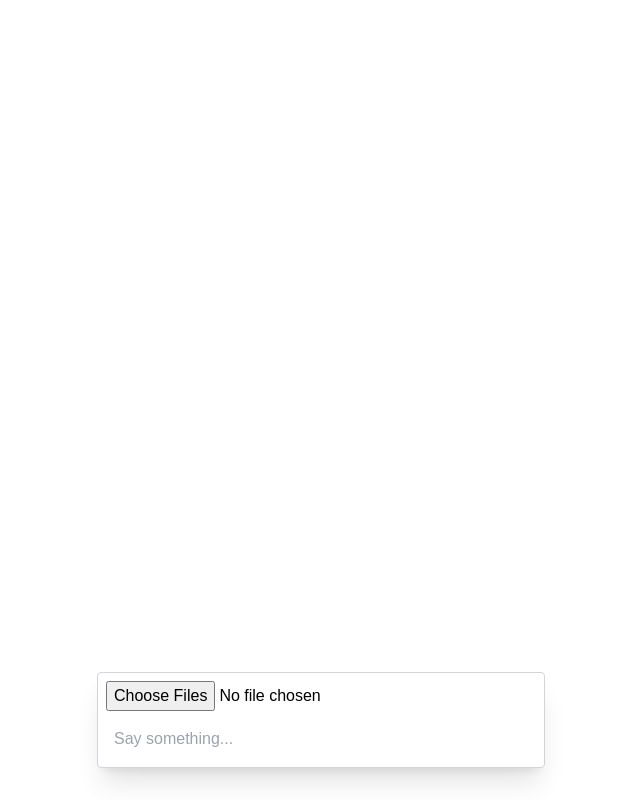
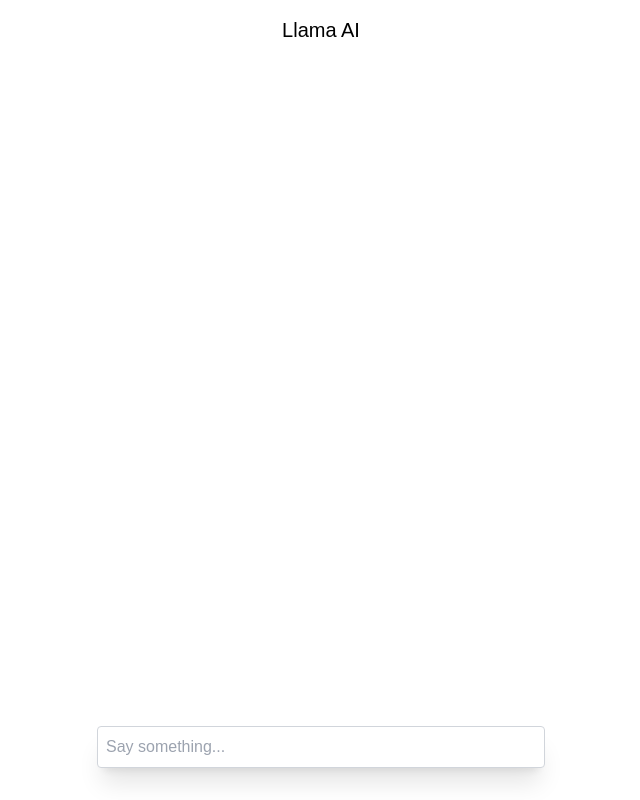
Before and after one commit to irvanshandika/ChatAja, a Next.js app: page / in a window 1280 px wide. Shown: the whole page, without its empty margins (319-959 px from the left). Built offline with nearby package versions, Linux system fonts and the light colour scheme; a web font is replaced by a local one.

Commit message:
Change UI

```diff
--- a/package.json
+++ b/package.json
@@ -9,6 +9,7 @@
     "lint": "next lint"
   },
   "dependencies": {
+    "@ai-sdk/cohere": "^0.0.27",
     "@google/generative-ai": "^0.21.0",
     "ai": "^3.4.30",
     "next": "15.0.2",
--- a/src/components/chat.tsx
+++ b/src/components/chat.tsx
@@ -1,57 +1,39 @@
 "use client";
-
 import { useChat } from "ai/react";
-import { useRef, useState } from "react";
-import Image from "next/image";
+import MetaIcon from "./icons/MetaIcon";
+import UserIcon from "./icons/UserIcon";
 
 export default function Chat() {
   const { messages, input, handleInputChange, handleSubmit } = useChat();
 
-  const [files, setFiles] = useState<FileList | undefined>(undefined);
-  const fileInputRef = useRef<HTMLInputElement>(null);
-
   return (
-    <div className="flex flex-col w-full max-w-md py-24 mx-auto stretch">
-      {messages.map((m) => (
-        <div key={m.id} className="whitespace-pre-wrap">
-          {m.role === "user" ? "User: " : "AI: "}
-          {m.content}
-          <div>
-            {m?.experimental_attachments
-              ?.filter((attachment) => attachment?.contentType?.startsWith("image/"))
-              .map((attachment, index) => (
-                <Image key={`${m.id}-${index}`} src={attachment.url} width={500} height={500} alt={attachment.name ?? `attachment-${index}`} />
-              ))}
-          </div>
+    <div className="p-4">
+      <header className="text-center">
+        <h1 className="text-xl">Llama AI</h1>
+      </header>
+      <div className="flex flex-col justify-between w-full max-w-md mx-auto stretch">
+        <div className="flex-grow overflow-y-auto">
+          {messages.map((m) => (
+            <div key={m.id} className="whitespace-pre-wrap flex gap-x-2">
+              {m.role === "user" ? (
+                <>
+                  <UserIcon className="w-6 h-6 inline-block" />
+                  <span>:</span>
+                </>
+              ) : (
+                <>
+                  <MetaIcon className="w-6 h-6 inline-block" />
+                  <span>:</span>
+                </>
+              )}
+              {m.content.replace(/[*_`~]/g, "")}
+            </div>
+          ))}
         </div>
-      ))}
-
-      <form
-        className="fixed bottom-0 w-full max-w-md p-2 mb-8 border border-gray-300 bg-white rounded shadow-xl space-y-2"
-        onSubmit={(event) => {
-          handleSubmit(event, {
-            experimental_attachments: files,
-          });
-
-          setFiles(undefined);
-
-          if (fileInputRef.current) {
-            fileInputRef.current.value = "";
-          }
-        }}>
-        <input
-          type="file"
-          className=""
-          onChange={(event) => {
-            if (event.target.files) {
-              setFiles(event.target.files);
-            }
-          }}
-          multiple
-          ref={fileInputRef}
-        />
-        <input className="w-full p-2" value={input} placeholder="Say something..." onChange={handleInputChange} />
-      </form>
+        <form onSubmit={handleSubmit}>
+          <input className="fixed bottom-0 w-full max-w-md p-2 mb-8 border border-gray-300 rounded shadow-xl" value={input} placeholder="Say something..." onChange={handleInputChange} />
+        </form>
+      </div>
     </div>
   );
 }
--- /dev/null
+++ b/src/components/icons/MetaIcon.tsx
@@ -0,0 +1,29 @@
+import { SVGProps } from "react";
+
+export default function MetaIcon(props: SVGProps<SVGSVGElement>) {
+  return (
+    <svg xmlns="http://www.w3.org/2000/svg" width="1.5em" height="1em" viewBox="0 0 256 171" {...props}>
+      <defs>
+        <linearGradient id="logosMetaIcon0" x1="13.878%" x2="89.144%" y1="55.934%" y2="58.694%">
+          <stop offset="0%" stopColor="#0064E1"></stop>
+          <stop offset="40%" stopColor="#0064E1"></stop>
+          <stop offset="83%" stopColor="#0073EE"></stop>
+          <stop offset="100%" stopColor="#0082FB"></stop>
+        </linearGradient>
+        <linearGradient id="logosMetaIcon1" x1="54.315%" x2="54.315%" y1="82.782%" y2="39.307%">
+          <stop offset="0%" stopColor="#0082FB"></stop>
+          <stop offset="100%" stopColor="#0064E0"></stop>
+        </linearGradient>
+      </defs>
+      <path
+        fill="#0081FB"
+        d="M27.651 112.136c0 9.775 2.146 17.28 4.95 21.82c3.677 5.947 9.16 8.466 14.751 8.466c7.211 0 13.808-1.79 26.52-19.372c10.185-14.092 22.186-33.874 30.26-46.275l13.675-21.01c9.499-14.591 20.493-30.811 33.1-41.806C161.196 4.985 172.298 0 183.47 0c18.758 0 36.625 10.87 50.3 31.257C248.735 53.584 256 81.707 256 110.729c0 17.253-3.4 29.93-9.187 39.946c-5.591 9.686-16.488 19.363-34.818 19.363v-27.616c15.695 0 19.612-14.422 19.612-30.927c0-23.52-5.484-49.623-17.564-68.273c-8.574-13.23-19.684-21.313-31.907-21.313c-13.22 0-23.859 9.97-35.815 27.75c-6.356 9.445-12.882 20.956-20.208 33.944l-8.066 14.289c-16.203 28.728-20.307 35.271-28.408 46.07c-14.2 18.91-26.324 26.076-42.287 26.076c-18.935 0-30.91-8.2-38.325-20.556C2.973 139.413 0 126.202 0 111.148z"></path>
+      <path
+        fill="url(#logosMetaIcon0)"
+        d="M21.802 33.206C34.48 13.666 52.774 0 73.757 0C85.91 0 97.99 3.597 110.605 13.897c13.798 11.261 28.505 29.805 46.853 60.368l6.58 10.967c15.881 26.459 24.917 40.07 30.205 46.49c6.802 8.243 11.565 10.7 17.752 10.7c15.695 0 19.612-14.422 19.612-30.927l24.393-.766c0 17.253-3.4 29.93-9.187 39.946c-5.591 9.686-16.488 19.363-34.818 19.363c-11.395 0-21.49-2.475-32.654-13.007c-8.582-8.083-18.615-22.443-26.334-35.352l-22.96-38.352C118.528 64.08 107.96 49.73 101.845 43.23c-6.578-6.988-15.036-15.428-28.532-15.428c-10.923 0-20.2 7.666-27.963 19.39z"></path>
+      <path
+        fill="url(#logosMetaIcon1)"
+        d="M73.312 27.802c-10.923 0-20.2 7.666-27.963 19.39c-10.976 16.568-17.698 41.245-17.698 64.944c0 9.775 2.146 17.28 4.95 21.82L9.027 149.482C2.973 139.413 0 126.202 0 111.148C0 83.772 7.514 55.24 21.802 33.206C34.48 13.666 52.774 0 73.757 0z"></path>
+    </svg>
+  );
+}
--- /dev/null
+++ b/src/components/icons/UserIcon.tsx
@@ -0,0 +1,11 @@
+import { SVGProps } from "react";
+
+export default function UserIcon(props: SVGProps<SVGSVGElement>) {
+  return (
+    <svg xmlns="http://www.w3.org/2000/svg" width="1em" height="1em" viewBox="0 0 24 24" {...props}>
+      <path
+        fill="currentColor"
+        d="M5.85 17.1q1.275-.975 2.85-1.537T12 15t3.3.563t2.85 1.537q.875-1.025 1.363-2.325T20 12q0-3.325-2.337-5.663T12 4T6.337 6.338T4 12q0 1.475.488 2.775T5.85 17.1M12 13q-1.475 0-2.488-1.012T8.5 9.5t1.013-2.488T12 6t2.488 1.013T15.5 9.5t-1.012 2.488T12 13m0 9q-2.075 0-3.9-.788t-3.175-2.137T2.788 15.9T2 12t.788-3.9t2.137-3.175T8.1 2.788T12 2t3.9.788t3.175 2.137T21.213 8.1T22 12t-.788 3.9t-2.137 3.175t-3.175 2.138T12 22"></path>
+    </svg>
+  );
+}
```
Also changed, not shown: 1 other file (tests, documents, lock files or other folders).
